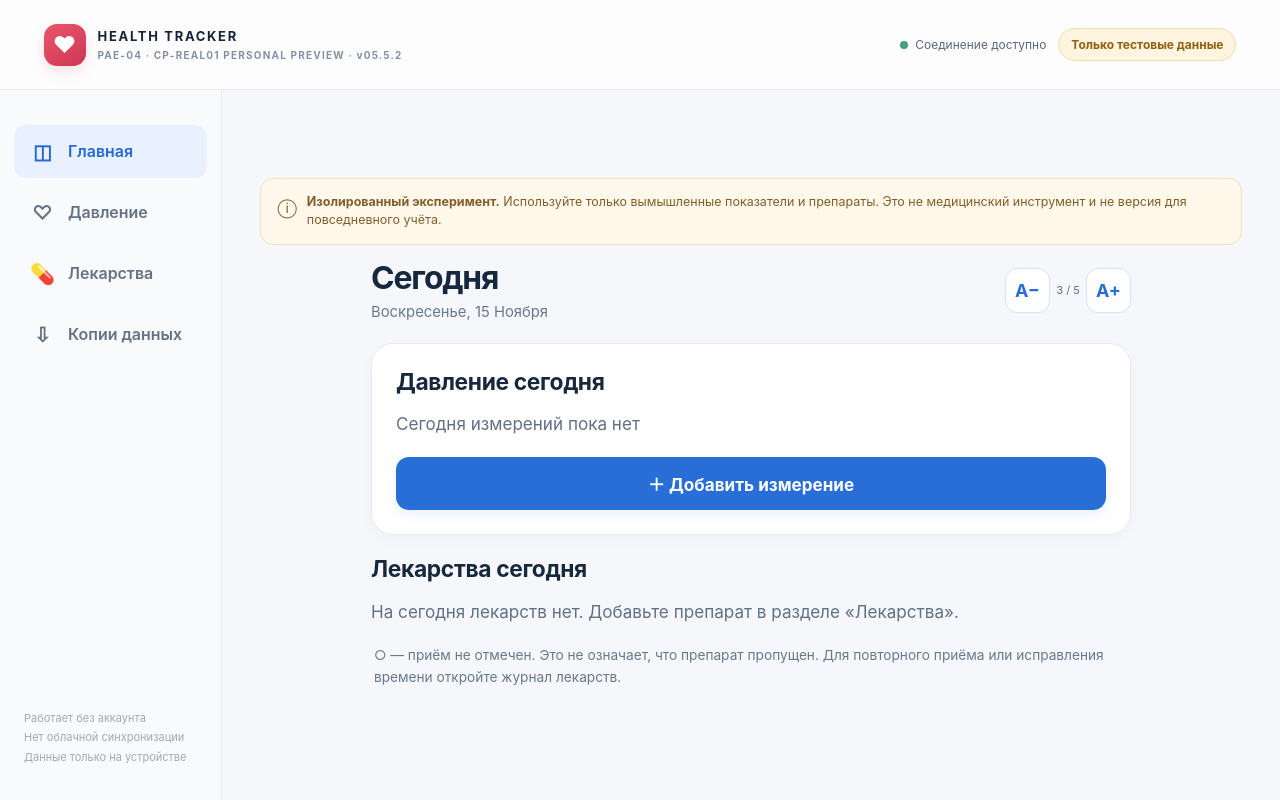
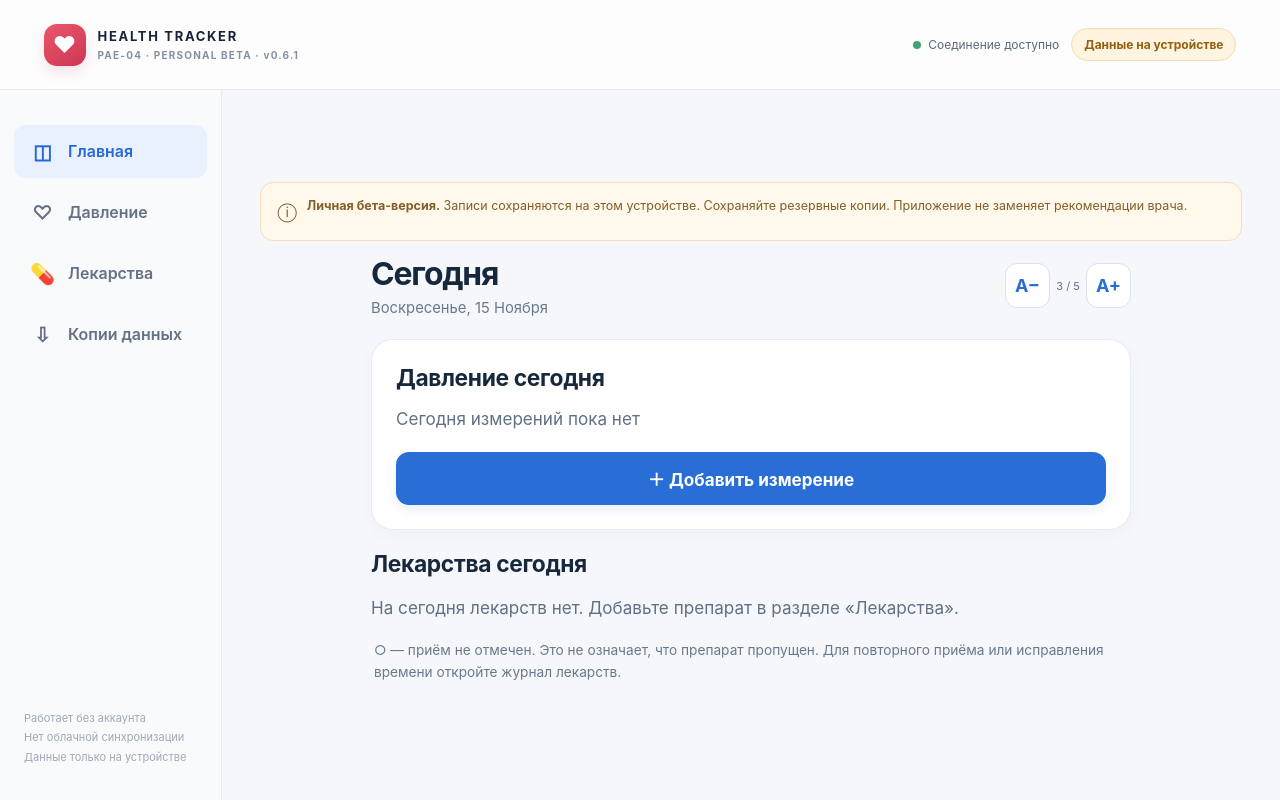
Before and after one commit to mastyukov/health-tracker, a plain HTML site: page site/index.html in a window 1280 px wide. Drawn offline with Linux system fonts and the light colour scheme.

Commit message:
PAE-04 PERSONAL v0.6.1: Apple Light Comfort UI copy, version and backup filename only

```diff
--- a/site/index.html
+++ b/site/index.html
@@ -9,20 +9,20 @@
   <meta name="theme-color" content="#f5f7fb" />
   <meta name="apple-mobile-web-app-capable" content="yes" />
   <meta name="apple-mobile-web-app-status-bar-style" content="default" />
-  <meta name="apple-mobile-web-app-title" content="HT Pilot" />
-  <meta name="description" content="Изолированный офлайн-прототип HEALTH TRACKER. Только синтетические данные." />
+  <meta name="apple-mobile-web-app-title" content="Health Tracker" />
+  <meta name="description" content="Личный журнал давления, пульса и приёма лекарств. Данные хранятся локально на устройстве." />
   <link rel="manifest" href="./manifest.webmanifest" />
   <link rel="apple-touch-icon" sizes="180x180" href="./icons/apple-touch-icon.png" />
   <link rel="icon" href="./icons/icon.svg" type="image/svg+xml" />
   <link rel="stylesheet" href="./styles.css" />
   <link rel="stylesheet" href="./home.css" />
-  <title>HEALTH TRACKER · PWA Pilot</title>
+  <title>Health Tracker · Личная бета v0.6.1</title>
 </head>
 <body>
   <div class="app-shell">
     <header class="topbar">
-      <div class="brand"><span class="brand-mark" aria-hidden="true">♥</span><div><strong>HEALTH TRACKER</strong><small>PAE-04 · CP-REAL01 PERSONAL PREVIEW · v05.5.2</small></div></div>
-      <div class="topbar-right"><span class="connection" id="connection-status"><span class="status-dot"></span>Проверка соединения</span><span class="pill demo-pill">Только тестовые данные</span></div>
+      <div class="brand"><span class="brand-mark" aria-hidden="true">♥</span><div><strong>HEALTH TRACKER</strong><small>PAE-04 · PERSONAL BETA · v0.6.1</small></div></div>
+      <div class="topbar-right"><span class="connection" id="connection-status"><span class="status-dot"></span>Проверка соединения</span><span class="pill demo-pill">Данные на устройстве</span></div>
     </header>
 
     <div class="layout">
@@ -35,7 +35,7 @@
       </nav>
 
       <main class="main" id="main">
-        <div class="alert"><span class="alert-icon" aria-hidden="true">ⓘ</span><span><b>Изолированный эксперимент.</b> Используйте только вымышленные показатели и препараты. Это не медицинский инструмент и не версия для повседневного учёта.</span></div>
+        <div class="alert"><span class="alert-icon" aria-hidden="true">ⓘ</span><span><b>Личная бета-версия.</b> Записи сохраняются на этом устройстве. Сохраняйте резервные копии. Приложение не заменяет рекомендации врача.</span></div>
         <div id="messages" role="status" aria-live="polite"></div>
 
         <section class="page active ui01-home" id="page-overview" aria-labelledby="overview-title">
@@ -89,7 +89,7 @@
 <label class="checkpoint-label"><input id="checkpoint-ack" type="checkbox" disabled /> 2. Я нашёл и сохранил защитную копию отдельно</label>
 <p id="checkpoint-status" role="status" aria-live="polite" class="form-hint"></p></div>
 <button id="import-button" class="primary" type="button" disabled>3. Подтвердить безопасный импорт</button></article></div>
-          <div class="panel limitations"><h2>Границы версии v0.2.1 SAFE UX TEST v05.5.2</h2><p>Импорт работает без перезаписи существующих записей: новые объекты добавляются, совпадающие пропускаются, при конфликте идентификаторов импорт блокируется. Полное удаление, замена архива, зашифрованные копии и синхронизация с Mac здесь ещё не реализованы.</p><p>Это только синтетический кандидат v05.5.2. Фильтры журналов не изменяют сохранённые записи. Папки одного сайта не изолируют IndexedDB. Для будущих STABLE и BETA нужны разные origin. Скачивание файла не гарантирует его сохранение: убедитесь в наличии копии перед импортом. Настоящие медицинские сведения вводить нельзя.</p></div>
+          <div class="panel limitations"><h2>Особенности личной бета-версии v0.6.1</h2><p>Импорт добавляет только отсутствующие записи: совпадающие пропускаются, конфликтующие идентификаторы блокируются. Полная замена архива, шифрование файлов копий и автоматическая синхронизация пока не реализованы.</p><p>Резервная копия JSON не зашифрована. Сохраняйте её отдельно, проверяйте SHA-256 перед восстановлением и не очищайте данные Safari без резервной копии. Приложение не заменяет рекомендации врача.</p></div>
         </section>
       </main>
     </div>
```
